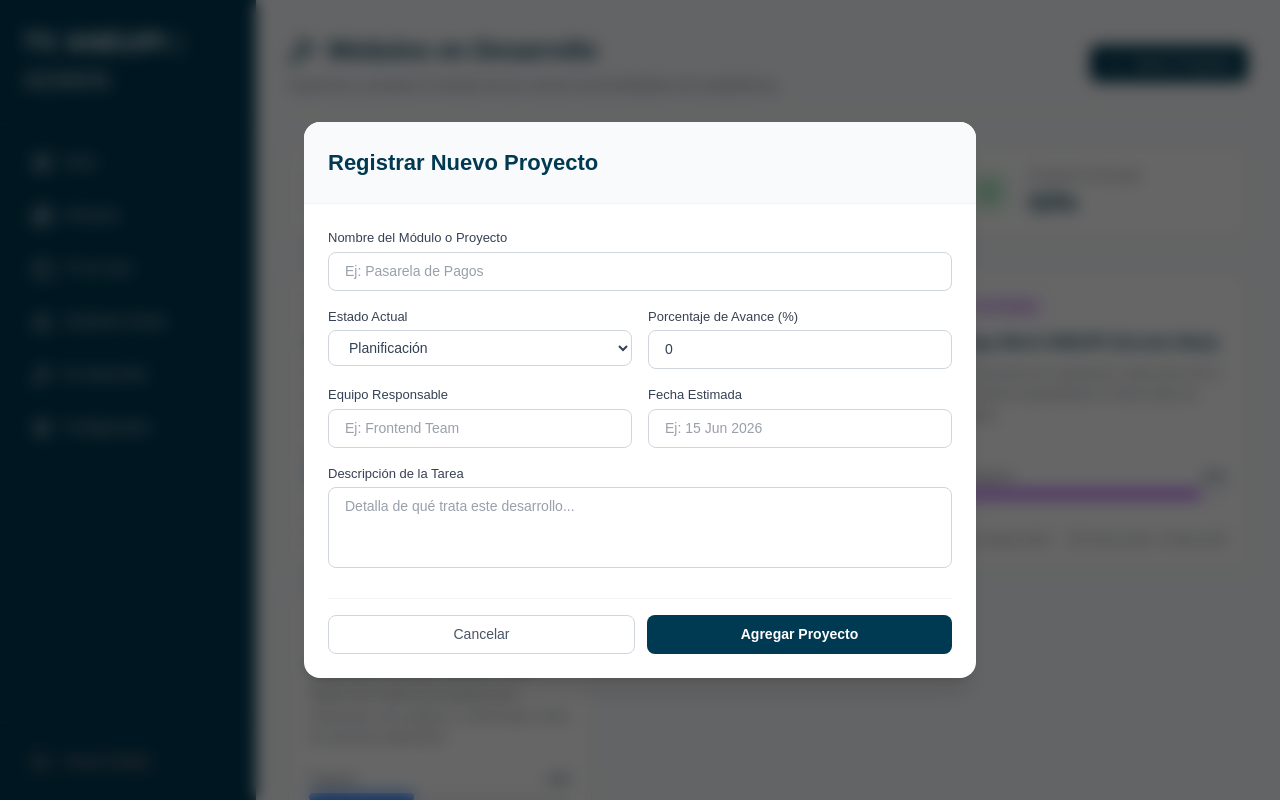
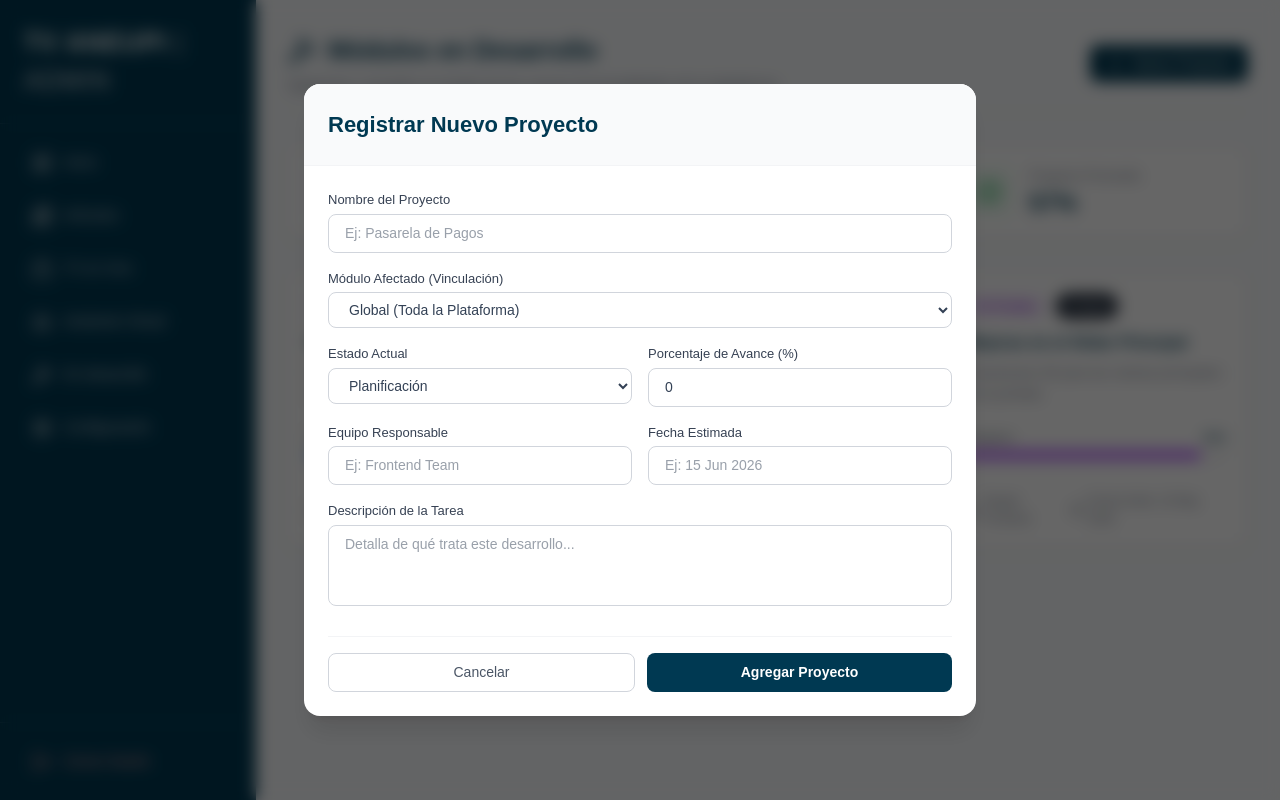
Before and after one commit to JoffreDavid/tv-aneupi, a Next.js app: page /en-desarrollo in a window 1280 px wide. Both pictures are taken after a click on the button "Nuevo Proyecto". Built offline with nearby package versions, Linux system fonts and the light colour scheme.

Commit message:
En desarrollo- se añadio la funcion de poder asignar el modulo en el que se esta trabajando

```diff
--- a/src/app/en-desarrollo/page.tsx
+++ b/src/app/en-desarrollo/page.tsx
@@ -1,7 +1,7 @@
 'use client';
 
 import { useState } from 'react';
-import { Hammer, Plus, Edit, Trash2, Clock, CheckCircle2, AlertCircle, BarChart3, Settings } from 'lucide-react';
+import { Hammer, Plus, Edit, Trash2, Clock, CheckCircle2, AlertCircle, BarChart3, Settings, AppWindow } from 'lucide-react';
 
 // --- INTERFACES ---
 interface Project {
@@ -12,6 +12,7 @@ interface Project {
     progress: number;
     assignedTo: string;
     dueDate: string;
+    moduleTarget: string; // NUEVO: El módulo al que afecta
 }
 
 export default function EnDesarrolloAdminPage() {
@@ -20,38 +21,32 @@ export default function EnDesarrolloAdminPage() {
         {
             id: 1,
             title: 'Nuevo Módulo de Analítica',
-            description: 'Panel de estadísticas avanzadas para ver el alcance de la TV en Vivo y las visualizaciones de artículos en tiempo real.',
+            description: 'Panel de estadísticas avanzadas para ver el alcance de la TV en Vivo.',
             status: 'En Desarrollo',
             progress: 65,
             assignedTo: 'Equipo Backend',
             dueDate: '30 May 2026',
+            moduleTarget: 'TvVivo' // Vinculado a TV
         },
         {
             id: 2,
             title: 'Integración Pasarela de Pagos',
-            description: 'Conexión con Banco ANEUPI para permitir donaciones y suscripciones premium desde la plataforma.',
+            description: 'Conexión con Banco ANEUPI para permitir donaciones.',
             status: 'Planificación',
             progress: 15,
             assignedTo: 'Equipo Frontend',
             dueDate: '15 Jun 2026',
+            moduleTarget: 'Global' // Afecta a toda la app
         },
         {
             id: 3,
-            title: 'App Móvil ANEUPI (Versión Beta)',
-            description: 'Desarrollo de la aplicación nativa para iOS y Android compartiendo la misma base de datos.',
+            title: 'Mejoras en el Slider Principal',
+            description: 'Transiciones 3D para las noticias principales de la portada.',
             status: 'En Pruebas',
             progress: 90,
-            assignedTo: 'Equipo Móvil',
+            assignedTo: 'Equipo Frontend',
             dueDate: '10 May 2026',
-        },
-        {
-            id: 4,
-            title: 'Asistente Virtual AGALE (V2)',
-            description: 'Mejora del modelo de lenguaje para respuestas más rápidas y contextuales sobre los artículos publicados.',
-            status: 'Pausado',
-            progress: 40,
-            assignedTo: 'IA & Datos',
-            dueDate: 'Sin fecha',
+            moduleTarget: 'Inicio' // Vinculado a Inicio
         }
     ]);
 
@@ -86,15 +81,16 @@ export default function EnDesarrolloAdminPage() {
         const progress = Number(formData.get('progress'));
         const assignedTo = formData.get('assignedTo') as string;
         const dueDate = formData.get('dueDate') as string;
+        const moduleTarget = formData.get('moduleTarget') as string;
 
         if (selectedProject) {
             setProjects(projects.map(p =>
-                p.id === selectedProject.id ? { ...p, title, description, status, progress, assignedTo, dueDate } : p
+                p.id === selectedProject.id ? { ...p, title, description, status, progress, assignedTo, dueDate, moduleTarget } : p
             ));
         } else {
             const newProject: Project = {
                 id: Date.now(),
-                title, description, status, progress, assignedTo, dueDate
+                title, description, status, progress, assignedTo, dueDate, moduleTarget
             };
             setProjects([newProject, ...projects]);
         }
@@ -173,9 +169,15 @@ export default function EnDesarrolloAdminPage() {
                     <div key={project.id} className="bg-white border border-gray-200 rounded-xl p-5 shadow-sm hover:shadow-md transition-shadow flex flex-col group relative">
 
                         <div className="flex justify-between items-start mb-3">
-                            <span className={`text-[11px] font-bold px-2.5 py-1 rounded-full border ${getStatusColor(project.status)}`}>
-                                {project.status}
-                            </span>
+                            <div className="flex gap-2">
+                                <span className={`text-[11px] font-bold px-2.5 py-1 rounded-full border ${getStatusColor(project.status)}`}>
+                                    {project.status}
+                                </span>
+                                {/* ETIQUETA DEL MÓDULO ASIGNADO */}
+                                <span className="text-[11px] font-bold px-2.5 py-1 rounded-full bg-gray-800 text-white flex items-center gap-1">
+                                    <AppWindow size={10} /> {project.moduleTarget}
+                                </span>
+                            </div>
 
                             {/* Controles de Admin */}
                             <div className="flex gap-1 opacity-0 group-hover:opacity-100 transition-opacity">
@@ -234,8 +236,20 @@ export default function EnDesarrolloAdminPage() {
                             <div className="grid grid-cols-1 md:grid-cols-2 gap-4">
 
                                 <div className="md:col-span-2">
-                                    <label className="block text-gray-700 font-medium mb-1 text-[13px]">Nombre del Módulo o Proyecto</label>
+                                    <label className="block text-gray-700 font-medium mb-1 text-[13px]">Nombre del Proyecto</label>
                                     <input type="text" name="title" defaultValue={selectedProject?.title || ''} className="w-full px-4 py-2 border border-gray-300 rounded-lg focus:ring-2 focus:ring-[#003952] outline-none text-[14px]" placeholder="Ej: Pasarela de Pagos" required />
+                                </div>
+
+                                {/* NUEVO CAMPO: SELECCIÓN DEL MÓDULO */}
+                                <div className="md:col-span-2">
+                                    <label className="block text-gray-700 font-medium mb-1 text-[13px]">Módulo Afectado (Vinculación)</label>
+                                    <select name="moduleTarget" defaultValue={selectedProject?.moduleTarget || 'Global'} className="w-full px-4 py-2 border border-gray-300 rounded-lg focus:ring-2 focus:ring-[#003952] outline-none text-[14px] bg-white">
+                                        <option value="Global">Global (Toda la Plataforma)</option>
+                                        <option value="Inicio">Inicio / Portada</option>
+                                        <option value="Articulos">Artículos</option>
+                                        <option value="TvVivo">TV en Vivo</option>
+                                        <option value="Configuracion">Configuración</option>
+                                    </select>
                                 </div>
 
                                 <div>
```
